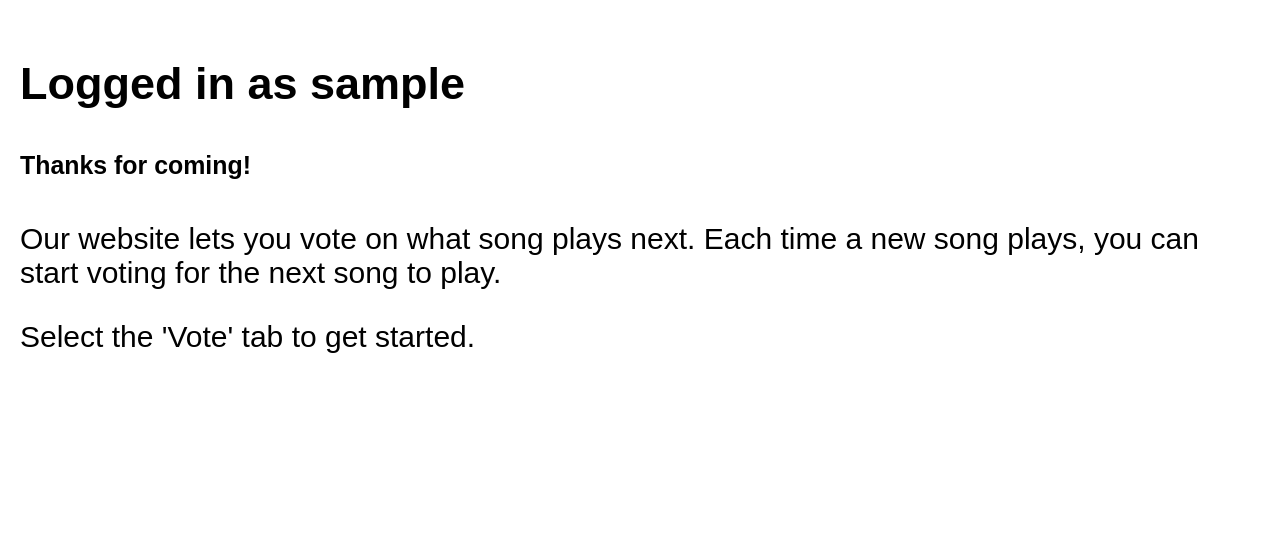
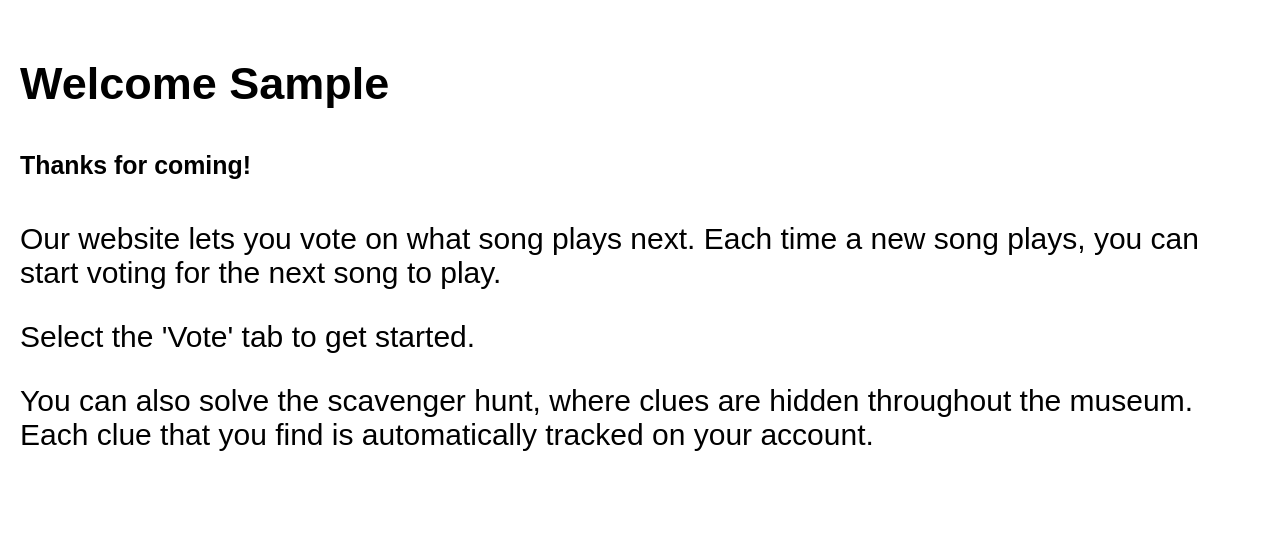
Before and after one commit to smalois/wedsite, a Django app: template guest/templates/guest/index.html in a window 1280 px wide. Shown: the part 289-825 px from the top of the page. Before the commit the page ends 642 px from the top, so only its background shows below. Run offline with Django 3.2, Linux system fonts and the light colour scheme; the template is opened without the code that fills it, so the values that code supplies are empty; the visitor is signed in with stand-in values (Sample User, id 1).

Commit message:
Show "first last" instead of "FirstLast"

```diff
--- a/guest/management/commands/update_guestlist.py
+++ b/guest/management/commands/update_guestlist.py
@@ -21,7 +21,7 @@ class Command(BaseCommand):
             concat_name = row['First name'] + row['Last name']
             h.update(str.encode(concat_name))
             pword = h.hexdigest()[0:8]
-            u = User.objects.create_user(username=concat_name, password=pword)
+            u = User.objects.create_user(first_name=first_name, last_name=last_name, username=concat_name, password=pword)
             guest = Guest(user=u, hasVoted=False)
             guest.save()
             self.stdout.write(
--- a/guest/templates/guest/index.html
+++ b/guest/templates/guest/index.html
@@ -18,11 +18,14 @@
     {% if not user.username %}
     <h2> Scan your nametag to log in.</h2>
     {% else %}
-    <h2> Logged in as {{ user.username | default_if_none:"Anonymous" }} </h2>
+    <h2> Welcome {{ user.first_name | default_if_none:"Anonymous" }} </h2>
     {% endif %}
     <h5>Thanks for coming!</h5>
     <p>Our website lets you vote on what song plays next. Each time a new
     song plays, you can start voting for the next song to play.
     <p>Select the 'Vote' tab to get started.</p>
+    <p>You can also solve the scavenger hunt, where clues are hidden throughout
+    the museum. Each clue that you find is automatically tracked on your
+    account.</p>
     <br>
 </div>
```
